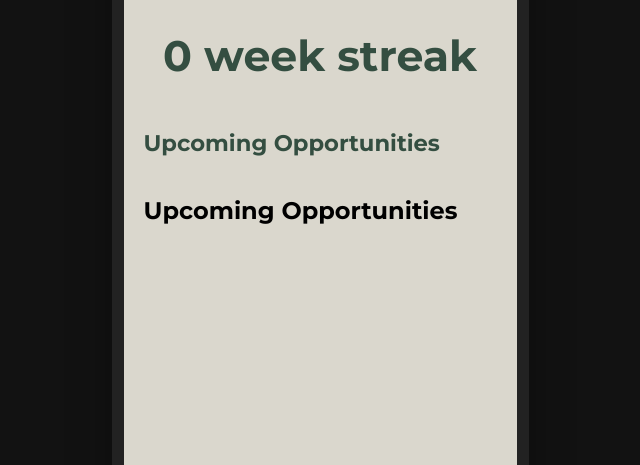
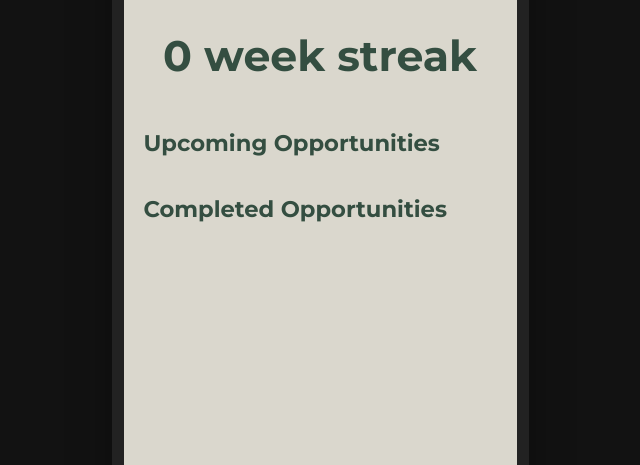
Before and after one commit to dastarruer/volunteering-app, a Django app: page /profile/ in a window 1280 px wide. Shown: the part 193-658 px from the top of the page, without its empty margins (320-960 px from the left). Run offline with Django 5.2, Linux system fonts and the light colour scheme; the visitor is signed in with stand-in values (Sample User, id 1); data that the repository does not hold is empty; some web fonts are replaced.

Commit message:
Use title class for both upcoming/completed opportunities

```diff
--- a/volunteering_app/users/static/css/profile.css
+++ b/volunteering_app/users/static/css/profile.css
@@ -28,7 +28,7 @@ ul {
   align-self: center;
 }
 
-.upcoming-title {
+.title {
   font-size: 17pt;
   color: #344e41;
 }
--- a/volunteering_app/users/templates/profile.html
+++ b/volunteering_app/users/templates/profile.html
@@ -19,7 +19,7 @@
                  alt="Streak inactive">
             <h1 class="streak-text montserrat-bold">0 week streak</h1>
         </div>
-        <h2 class="upcoming-title montserrat-bold">Upcoming Opportunities</h2>
+        <h2 class="title montserrat-bold">Upcoming Opportunities</h2>
         <ul>
             {% for opportunity in upcoming_opportunities %}
                 <li>
@@ -54,7 +54,7 @@
                 </li>
             {% endfor %}
         </ul>
-        <h2 class="completed-title montserrat-bold">Upcoming Opportunities</h2>
+        <h2 class="title montserrat-bold">Completed Opportunities</h2>
         <ul>
             {% for opportunity in completed_opportunities %}
                 <li>
```
